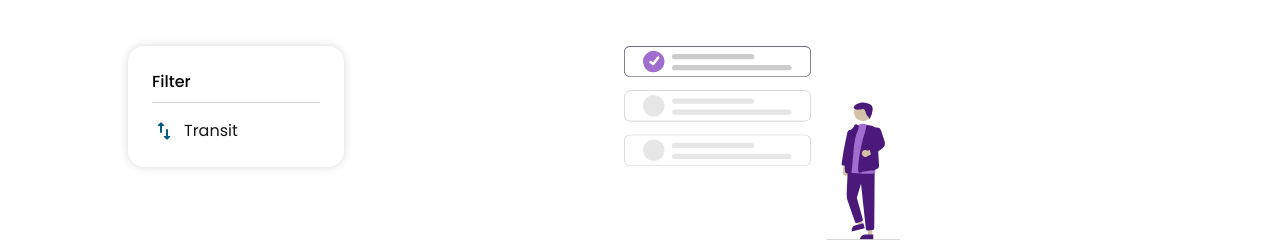
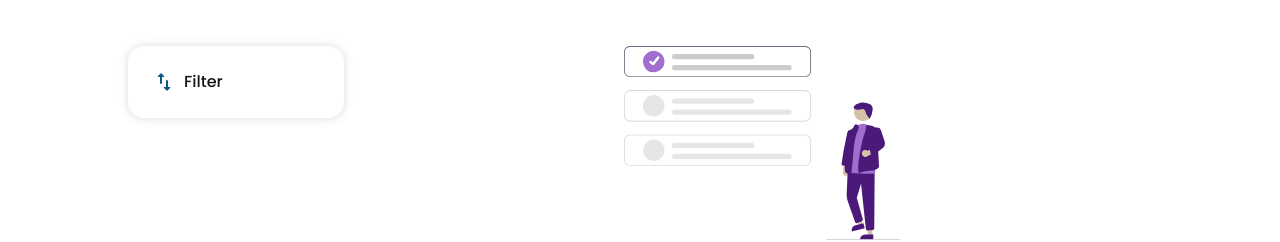
Before and after one commit to arieffadhlan/shinzou-frontend, a Next.js app: page /flights/search in a window 1280 px wide. Shown: the part 300-542 px from the top of the page. Built offline with nearby package versions, Linux system fonts and the light colour scheme.

Commit message:
fix: fix filter modal

```diff
--- a/components/molecules/Modal.jsx
+++ b/components/molecules/Modal.jsx
@@ -4,7 +4,7 @@ import { useDispatch } from "react-redux";
 import { closeModal } from "@/redux/features/modal/modalSlice";
 import Button from "../atoms/Button";
 
-const Modal = ({ children }) => {
+const Modal = ({ children, saveButton = true }) => {
   const dispatch = useDispatch();
   const close = () => dispatch(closeModal());
 
@@ -21,6 +21,7 @@ const Modal = ({ children }) => {
           </button>
         </div>
         {children}
+        {saveButton && (
           <div className="flex justify-end px-4 py-4">
             <Button
               onClick={close}
@@ -31,6 +32,7 @@ const Modal = ({ children }) => {
               Simpan
             </Button>
           </div>
+        )}
       </div>
       {/* Backdrop */}
       <div onClick={close} className="fixed inset-0 opacity-[60%] bg-black"></div>
--- a/components/organisms/cards/FlightFilterCard.jsx
+++ b/components/organisms/cards/FlightFilterCard.jsx
@@ -13,19 +13,16 @@ const FlightFilterCard = () => {
   return (
     <>
       <div className="flex flex-col gap-2 w-full h-fit p-6 rounded-2xl shadow-xs 2md:w-[268px]">
-        <h2 className="font-medium text-base text-black">
-          Filter
-        </h2>
         <button
           onClick={() => dispatch(openModal("flight-filter"))}
-          className="flex items-center gap-2 pt-4 border-t border-neutral-2"
+          className="flex items-center gap-2"
         >
           <span className="material-icons-round text-primary-4">swap_vert</span>
-          <span className="text-base text-neutral-5 group-hover:text-black">Transit</span>
+          <span className="font-medium text-base text-neutral-5 group-hover:text-black">Filter</span>
         </button>
       </div>
       {show && modalId === "flight-filter" && (
-        <Modal>
+        <Modal saveButton={false}>
           <FlightFilterModal data={flights} />
         </Modal>
       )}
--- a/components/organisms/modals/FlightFilterModal.jsx
+++ b/components/organisms/modals/FlightFilterModal.jsx
@@ -2,7 +2,9 @@
 
 import { useRouter } from "next/navigation";
 import { useDispatch } from "react-redux";
+
 import { setFlights } from "@/redux/features/flight/flightSlice";
+import { closeModal } from "@/redux/features/modal/modalSlice";
 
 const FlightFilterModal = ({ data }) => {
 	const dispatch = useDispatch();
@@ -15,6 +17,8 @@ const FlightFilterModal = ({ data }) => {
 		const result = flights.sort((x, y) => x.price - y.price);
 
 		dispatch(setFlights(result));
+		dispatch(closeModal());
+
 		router.refresh();
 	}
 
@@ -28,6 +32,8 @@ const FlightFilterModal = ({ data }) => {
 		}
 
 		dispatch(setFlights(result));
+		dispatch(closeModal());
+
 		router.refresh();
 	}
 
@@ -41,6 +47,8 @@ const FlightFilterModal = ({ data }) => {
 		}
 
 		dispatch(setFlights(result));
+		dispatch(closeModal());
+
 		router.refresh();
 	}
 
@@ -52,7 +60,6 @@ const FlightFilterModal = ({ data }) => {
 						<span className="font-medium text-sm text-neutral-5 group-hover:font-bold group-hover:text-neutral-1">
 							Harga&nbsp; <span className="font-medium group-hover:font-bold">- Termurah</span>
 						</span>
-						<span className="material-icons-round !hidden !text-[20px] text-success group-hover:!inline-block">check_circle</span>
 					</div>
 				</button>
 				<button type="button" onClick={() => handleFilterByDeparture("earliest")} className="group flex flex-col gap-2 px-6 pt-3 outline-none bg-white hover:bg-primary-5">
@@ -60,7 +67,6 @@ const FlightFilterModal = ({ data }) => {
 						<span className="font-medium text-sm text-neutral-5 group-hover:font-bold group-hover:text-neutral-1">
 							Keberangkatan&nbsp; <span className="font-medium group-hover:font-bold">- Paling Awal</span>
 						</span>
-						<span className="material-icons-round !hidden !text-[20px] text-success group-hover:!inline-block">check_circle</span>
 					</div>
 				</button>
 				<button type="button" onClick={() => handleFilterByDeparture("latest")} className="group flex flex-col gap-2 px-6 pt-3 outline-none bg-white hover:bg-primary-5">
@@ -68,7 +74,6 @@ const FlightFilterModal = ({ data }) => {
 						<span className="font-medium text-sm text-neutral-5 group-hover:font-bold group-hover:text-neutral-1">
 							Keberangkatan&nbsp; <span className="font-medium group-hover:font-bold">- Paling Akhir</span>
 						</span>
-						<span className="material-icons-round !hidden !text-[20px] text-success group-hover:!inline-block">check_circle</span>
 					</div>
 				</button>
 				<button type="button" onClick={() => handleFilterByArrival("earliest")} className="group flex flex-col gap-2 px-6 pt-3 outline-none bg-white hover:bg-primary-5">
@@ -76,15 +81,13 @@ const FlightFilterModal = ({ data }) => {
 						<span className="font-medium text-sm text-neutral-5 group-hover:font-bold group-hover:text-neutral-1">
 							Kedatangan&nbsp; <span className="font-medium group-hover:font-bold">- Paling Awal</span>
 						</span>
-						<span className="material-icons-round !hidden !text-[20px] text-success group-hover:!inline-block">check_circle</span>
 					</div>
 				</button>
 				<button type="button" onClick={() => handleFilterByArrival("latest")} className="group flex flex-col gap-2 px-6 pt-3 outline-none bg-white hover:bg-primary-5">
-					<div className="flex justify-between items-center w-full pb-3 border-b border-neutral-2">
+					<div className="flex justify-between items-center w-full pb-3">
 						<span className="font-medium text-sm text-neutral-5 group-hover:font-bold group-hover:text-neutral-1">
 							Kedatangan&nbsp; <span className="font-medium group-hover:font-bold">- Paling Akhir</span>
 						</span>
-						<span className="material-icons-round !hidden !text-[20px] text-success group-hover:!inline-block">check_circle</span>
 					</div>
 				</button>
 			</div>
```
Lines whose indentation alone changed are shown as unchanged.
